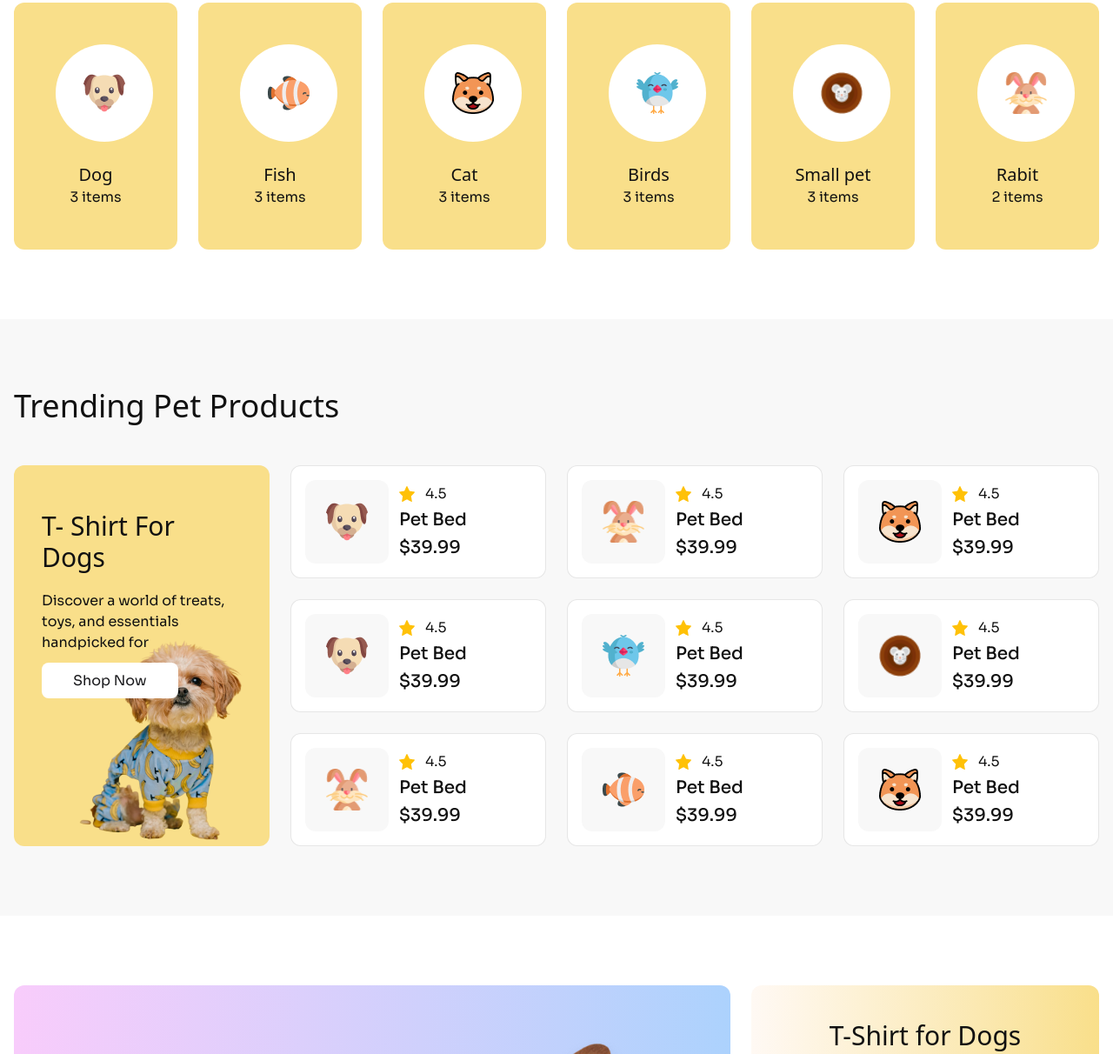
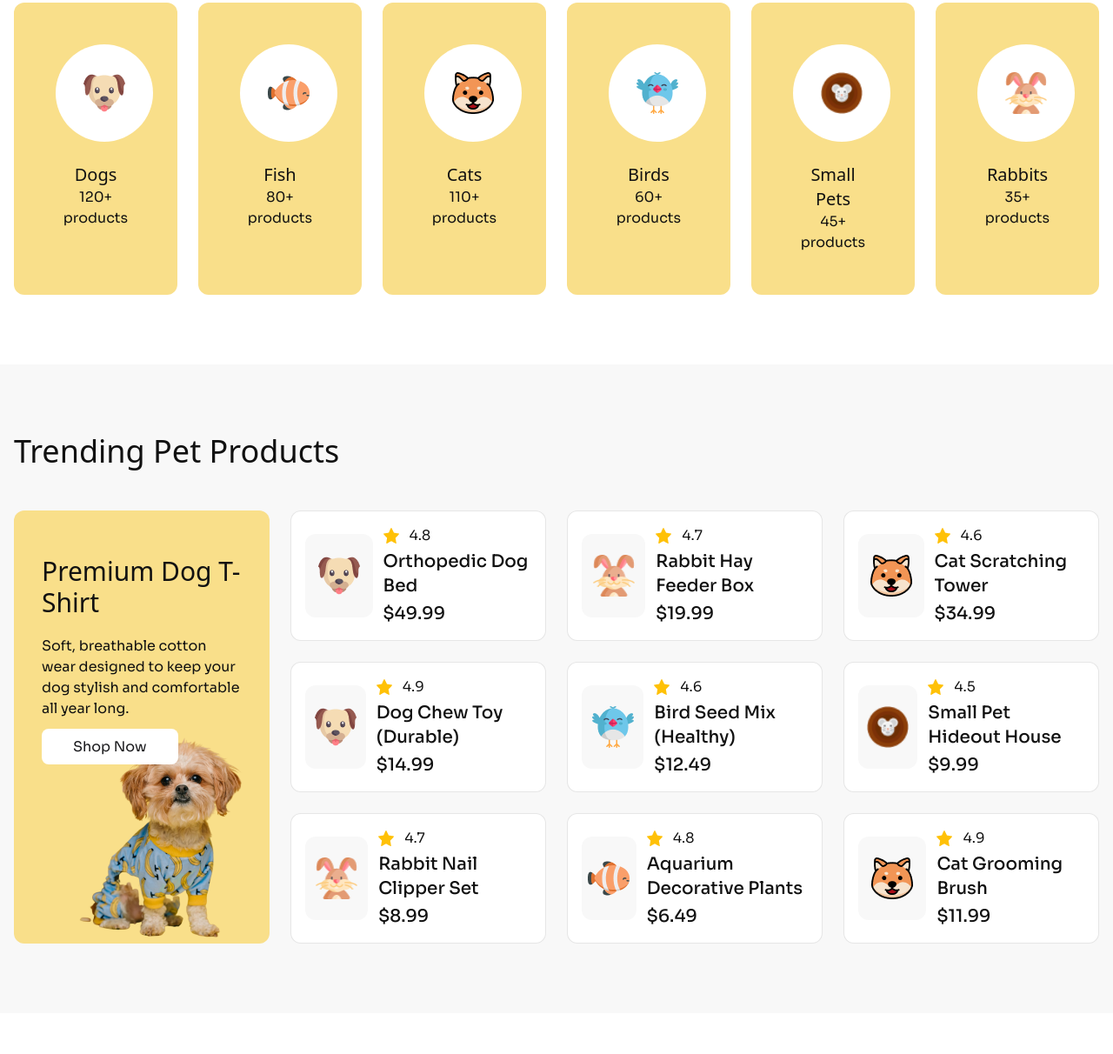
Before and after one commit to dev-rktanvir/pet-shop, a website built with Vite: page index.html in a window 1280 px wide. Shown: the part 1053-2265 px from the top of the page at 87% size. Built offline with nearby package versions, Linux system fonts and the light colour scheme; a web font is replaced by a local one.

Commit message:
remove dummey content and add relevent content & fixed nav + footer responsive issue

```diff
--- a/index.html
+++ b/index.html
@@ -5,7 +5,7 @@
   <meta charset="UTF-8" />
   <link rel="icon" type="image/svg+xml" href="/vite.svg" />
   <meta name="viewport" content="width=device-width, initial-scale=1.0" />
-  <title>pet-shop</title>
+  <title>Browse4Pets - Your Trusted Pet Marketplace</title>
   <link rel="stylesheet" href="src/style.css">
 </head>
 
@@ -15,22 +15,22 @@
     <!-- Navbar -->
     <nav class="py-5 bg-base-200">
       <!-- Nav desktop -->
-      <div class="hidden container mx-auto px-4 xl:flex items-center justify-between">
+      <div class="hidden container mx-auto px-4 xl:grid grid-cols-3 items-center justify-between">
         <!-- Left -->
         <div class="flex gap-3 items-center">
           <img src="images/logo-header.png" alt="">
           <p class="text-2xl text-secondary">Browse<span class="text-primary">4</span>Pets</p>
         </div>
         <!-- Middle -->
-        <div>
+        <div class="flex justify-center">
           <ul class="flex items-center gap-8 text-xl text-secondary">
-            <li><a href="">Find a pet</a></li>
+            <li><a href="">Find a Pet</a></li>
             <li><a href="">Breeds</a></li>
-            <li><a href="">Contact us</a></li>
+            <li><a href="">Contact Us</a></li>
           </ul>
         </div>
         <!-- right -->
-        <div class="flex items-center gap-2.5">
+        <div class="flex items-center justify-end gap-2.5">
           <div class="flex items-center gap-4">
             <img src="images/bell (1) 1.png" alt="">
             <img src="images/search (2) 1.png" alt="">
@@ -41,22 +41,22 @@
           </div>
         </div>
       </div>
+
       <!-- Nav mobile -->
       <div class="xl:hidden flex items-center justify-between px-3">
-        <!-- logo -->
         <div>
           <img src="images/logo-header.png" alt="">
         </div>
-        <!-- Hamburger & Dropdown -->
+
         <div class="dropdown dropdown-end">
           <div tabindex="0" role="button">
             <img src="images/bars-3.png" alt="">
           </div>
 
           <ul tabindex="0" class="dropdown-content bg-white shadow-2xl mt-7 p-4 rounded-lg w-[calc(100vw-24px)]">
-            <li><a href="">Find a pet</a></li>
+            <li><a href="">Find a Pet</a></li>
             <li><a href="">Breeds</a></li>
-            <li><a href="">Contact us</a></li>
+            <li><a href="">Contact Us</a></li>
             <div class="flex items-center justify-center gap-3 text-xl text-secondary mt-5">
               <button class="outline outline-primary px-9 py-2.5 rounded-lg cursor-pointer">Login</button>
               <button class="bg-primary px-9 py-2.5 rounded- cursor-pointer">Register</button>
@@ -70,12 +70,11 @@
     <section
       class="container mx-auto px-3 md:px-4 h-[450px] md:h-[800px] pt-10 md:pt-20 bg-[url(/images/cat-big.png)] bg-no-repeat bg-contain bg-bottom">
       <div class="max-w-xs md:max-w-2xl">
-        <h2 class="text-3xl md:text-6xl text-secondary">Pamper Your Pet, Because They Deserve the Bes</h2>
+        <h2 class="text-3xl md:text-6xl text-secondary">Pamper Your Pet With Comfort and Care</h2>
         <p class="text-base lg:text-xl text-secondary mt-4 mb-6">
-          Discover a world of treats, toys, and essentials handpicked for your furry friends. Shop now and make tails
-          wag with joy!
+          Explore premium pet products, top breeds, and lovable companions waiting to join your family.
         </p>
-        <a class="bg-primary px-9 py-2.5 rounded-lg" href="">Find a pet</a>
+        <a class="bg-primary px-9 py-2.5 rounded-lg" href="">Find a Pet</a>
       </div>
     </section>
   </header>
@@ -85,78 +84,71 @@
     <!-- Category section start -->
     <section class="container mx-auto px-4 py-10 lg:py-20">
       <h3 class="text-2xl lg:text-4xl text-secondary">Browse By Categories</h3>
-      <!-- cards -->
+
       <div class="grid grid-cols-2 lg:grid-cols-3 xl:grid-cols-6 gap-6 pt-12">
-        <!-- card 1 -->
+        <!-- Dog -->
         <div class="bg-primary rounded-xl text-center p-6 lg:p-12 cursor-pointer">
-          <!-- image -->
           <div class="w-28 h-28 rounded-full bg-white flex justify-center items-center mx-auto mb-6">
             <img class="w-12 h-12" src="images/dog-cartoon.png" alt="">
           </div>
-          <!-- content -->
           <div>
-            <h5 class="text-xl text-secondary">Dog</h5>
-            <p class="text-base text-secondary">3 items</p>
+            <h5 class="text-xl text-secondary">Dogs</h5>
+            <p class="text-base text-secondary">120+ products</p>
           </div>
         </div>
-        <!-- card 2 -->
+
+        <!-- Fish -->
         <div class="bg-primary rounded-xl text-center p-6 lg:p-12 cursor-pointer">
-          <!-- image -->
           <div class="w-28 h-28 rounded-full bg-white flex justify-center items-center mx-auto mb-6">
             <img class="w-12 h-12" src="images/fish-cartoon.png" alt="">
           </div>
-          <!-- content -->
           <div>
             <h5 class="text-xl text-secondary">Fish</h5>
-            <p class="text-base text-secondary">3 items</p>
+            <p class="text-base text-secondary">80+ products</p>
           </div>
         </div>
-        <!-- card 3 -->
+
+        <!-- Cat -->
         <div class="bg-primary rounded-xl text-center p-6 lg:p-12 cursor-pointer">
-          <!-- image -->
           <div class="w-28 h-28 rounded-full bg-white flex justify-center items-center mx-auto mb-6">
             <img class="w-12 h-12" src="images/cat-cartoon.png" alt="">
           </div>
-          <!-- content -->
           <div>
-            <h5 class="text-xl text-secondary">Cat</h5>
-            <p class="text-base text-secondary">3 items</p>
+            <h5 class="text-xl text-secondary">Cats</h5>
+            <p class="text-base text-secondary">110+ products</p>
           </div>
         </div>
-        <!-- card 4 -->
+
+        <!-- Birds -->
         <div class="bg-primary rounded-xl text-center p-6 lg:p-12 cursor-pointer">
-          <!-- image -->
           <div class="w-28 h-28 rounded-full bg-white flex justify-center items-center mx-auto mb-6">
             <img class="w-12 h-12" src="images/bird-cartoon.png" alt="">
           </div>
-          <!-- content -->
           <div>
             <h5 class="text-xl text-secondary">Birds</h5>
-            <p class="text-base text-secondary">3 items</p>
+            <p class="text-base text-secondary">60+ products</p>
           </div>
         </div>
-        <!-- card 5 -->
+
+        <!-- Small pets -->
         <div class="bg-primary rounded-xl text-center p-6 lg:p-12 cursor-pointer">
-          <!-- image -->
           <div class="w-28 h-28 rounded-full bg-white flex justify-center items-center mx-auto mb-6">
             <img class="w-12 h-12" src="images/mouse-cartoon.png" alt="">
           </div>
-          <!-- content -->
           <div>
-            <h5 class="text-xl text-secondary">Small pet</h5>
-            <p class="text-base text-secondary">3 items</p>
+            <h5 class="text-xl text-secondary">Small Pets</h5>
+            <p class="text-base text-secondary">45+ products</p>
           </div>
         </div>
-        <!-- card 6 -->
+
+        <!-- Rabbit -->
         <div class="bg-primary rounded-xl text-center p-6 lg:p-12 cursor-pointer">
-          <!-- image -->
           <div class="w-28 h-28 rounded-full bg-white flex justify-center items-center mx-auto mb-6">
             <img class="w-12 h-12" src="images/rabbit-cartoon.png" alt="">
           </div>
-          <!-- content -->
           <div>
-            <h5 class="text-xl text-secondary">Rabit</h5>
-            <p class="text-base text-secondary">2 items</p>
+            <h5 class="text-xl text-secondary">Rabbits</h5>
+            <p class="text-base text-secondary">35+ products</p>
           </div>
         </div>
       </div>
@@ -166,15 +158,15 @@
     <section class="bg-base-200 px-4 py-10 lg:py-20">
       <div class="container mx-auto">
         <h3 class="text-2xl lg:text-4xl text-secondary">Trending Pet Products</h3>
-        <!-- Cards -->
+
         <div class="grid grid-cols-2 md:grid-cols-3 xl:grid-cols-4 gap-3 xl:gap-6 pt-12">
 
           <!-- Big card -->
           <div
             class="bg-primary bg-[url('/images/cute-pet-small.png')] bg-no-repeat bg-bottom-right rounded-xl pt-16 pb-64 px-8 md:p-8 col-span-2 xl:col-span-1 row-span-3">
-            <h3 class="text-3xl text-secondary pt-5">T- Shirt For Dogs</h3>
+            <h3 class="text-3xl text-secondary pt-5">Premium Dog T-Shirt</h3>
             <p class="text-base text-secondary py-5">
-              Discover a world of treats, toys, and essentials handpicked for
+              Soft, breathable cotton wear designed to keep your dog stylish and comfortable all year long.
             </p>
             <a class="bg-white px-9 py-2.5 rounded-lg" href="">Shop Now</a>
           </div>
@@ -187,10 +179,10 @@
             <div>
               <div class="flex gap-3 items-center">
                 <img src="images/fi_2107957.png" alt="">
-                <p class="text-base text-secondary">4.5</p>
+                <p class="text-base text-secondary">4.8</p>
               </div>
-              <p class="text-sm md:text-xl text-secondary font-medium py-1">Pet Bed</p>
-              <p class="text-sm md:text-xl text-secondary font-medium">$39.99</p>
+              <p class="text-sm md:text-xl text-secondary font-medium py-1">Orthopedic Dog Bed</p>
+              <p class="text-sm md:text-xl text-secondary font-medium">$49.99</p>
             </div>
           </div>
 
@@ -202,10 +194,10 @@
             <div>
               <div class="flex gap-3 items-center">
                 <img src="images/fi_2107957.png" alt="">
-                <p class="text-base text-secondary">4.5</p>
+                <p class="text-base text-secondary">4.7</p>
               </div>
-              <p class="text-sm md:text-xl text-secondary font-medium py-1">Pet Bed</p>
-              <p class="text-sm md:text-xl text-secondary font-medium">$39.99</p>
+              <p class="text-sm md:text-xl text-secondary font-medium py-1">Rabbit Hay Feeder Box</p>
+              <p class="text-sm md:text-xl text-secondary font-medium">$19.99</p>
             </div>
           </div>
 
@@ -217,10 +209,10 @@
             <div>
               <div class="flex gap-3 items-center">
                 <img src="images/fi_2107957.png" alt="">
-                <p class="text-base text-secondary">4.5</p>
+                <p class="text-base text-secondary">4.6</p>
               </div>
-              <p class="text-sm md:text-xl text-secondary font-medium py-1">Pet Bed</p>
-              <p class="text-sm md:text-xl text-secondary font-medium">$39.99</p>
+              <p class="text-sm md:text-xl text-secondary font-medium py-1">Cat Scratching Tower</p>
+              <p class="text-sm md:text-xl text-secondary font-medium">$34.99</p>
             </div>
           </div>
 
@@ -232,10 +224,10 @@
             <div>
               <div class="flex gap-3 items-center">
                 <img src="images/fi_2107957.png" alt="">
-                <p class="text-base text-secondary">4.5</p>
+                <p class="text-base text-secondary">4.9</p>
               </div>
-              <p class="text-sm md:text-xl text-secondary font-medium py-1">Pet Bed</p>
-              <p class="text-sm md:text-xl text-secondary font-medium">$39.99</p>
+              <p class="text-sm md:text-xl text-secondary font-medium py-1">Dog Chew Toy (Durable)</p>
+              <p class="text-sm md:text-xl text-secondary font-medium">$14.99</p>
             </div>
           </div>
 
@@ -247,10 +239,10 @@
             <div>
               <div class="flex gap-3 items-center">
                 <img src="images/fi_2107957.png" alt="">
-                <p class="text-base text-secondary">4.5</p>
+                <p class="text-base text-secondary">4.6</p>
               </div>
-              <p class="text-sm md:text-xl text-secondary font-medium py-1">Pet Bed</p>
-              <p class="text-sm md:text-xl text-secondary font-medium">$39.99</p>
+              <p class="text-sm md:text-xl text-secondary font-medium py-1">Bird Seed Mix (Healthy)</p>
+              <p class="text-sm md:text-xl text-secondary font-medium">$12.49</p>
             </div>
           </div>
 
@@ -264,8 +256,8 @@
                 <img src="images/fi_2107957.png" alt="">
                 <p class="text-base text-secondary">4.5</p>
               </div>
-              <p class="text-sm md:text-xl text-secondary font-medium py-1">Pet Bed</p>
-              <p class="text-sm md:text-xl text-secondary font-medium">$39.99</p>
+              <p class="text-sm md:text-xl text-secondary font-medium py-1">Small Pet Hideout House</p>
+              <p class="text-sm md:text-xl text-secondary font-medium">$9.99</p>
             </div>
           </div>
 
@@ -277,10 +269,10 @@
             <div>
               <div class="flex gap-3 items-center">
                 <img src="images/fi_2107957.png" alt="">
-                <p class="text-base text-secondary">4.5</p>
+                <p class="text-base text-secondary">4.7</p>
               </div>
-              <p class="text-sm md:text-xl text-secondary font-medium py-1">Pet Bed</p>
-              <p class="text-sm md:text-xl text-secondary font-medium">$39.99</p>
+              <p class="text-sm md:text-xl text-secondary font-medium py-1">Rabbit Nail Clipper Set</p>
+              <p class="text-sm md:text-xl text-secondary font-medium">$8.99</p>
             </div>
           </div>
 
@@ -292,10 +284,10 @@
             <div>
               <div class="flex gap-3 items-center">
                 <img src="images/fi_2107957.png" alt="">
-                <p class="text-base text-secondary">4.5</p>
+                <p class="text-base text-secondary">4.8</p>
               </div>
-              <p class="text-sm md:text-xl text-secondary font-medium py-1">Pet Bed</p>
-              <p class="text-sm md:text-xl text-secondary font-medium">$39.99</p>
+              <p class="text-sm md:text-xl text-secondary font-medium py-1">Aquarium Decorative Plants</p>
+              <p class="text-sm md:text-xl text-secondary font-medium">$6.49</p>
             </div>
           </div>
 
@@ -307,46 +299,43 @@
             <div>
               <div class="flex gap-3 items-center">
                 <img src="images/fi_2107957.png" alt="">
-                <p class="text-base text-secondary">4.5</p>
+                <p class="text-base text-secondary">4.9</p>
               </div>
-              <p class="text-sm md:text-xl text-secondary font-medium py-1">Pet Bed</p>
-              <p class="text-sm md:text-xl text-secondary font-medium">$39.99</p>
+              <p class="text-sm md:text-xl text-secondary font-medium py-1">Cat Grooming Brush</p>
+              <p class="text-sm md:text-xl text-secondary font-medium">$11.99</p>
             </div>
           </div>
 
         </div>
-
       </div>
     </section>
 
+
     <!-- Every Day Price section start -->
     <section class="container mx-auto px-4 py-10 lg:py-20">
-      <!-- cards -->
       <div class="grid grid-cols-1 md:grid-cols-2 lg:grid-cols-3 gap-6">
-        <!-- small card 1 -->
+
+        <!-- Card 1 -->
         <div
           class="flex flex-col xl:flex-row justify-between items-center rounded-xl bg-linear-to-r from-[#F8CCFB] to-[#ACD2FD] p-10 xl:px-16 lg:col-span-2">
-          <!-- content -->
           <div>
-            <p class="hidden lg:block text-xl text-secondary">Under Price</p>
+            <p class="hidden lg:block text-xl text-secondary">Special Deal</p>
             <h3 class="text-3xl text-secondary">Pet Grooming Mitt</h3>
-            <h3 class="hidden lg:block text-2xl text-white">(Easy Hair Removal)</h3>
+            <h3 class="hidden lg:block text-2xl text-white">For Easy Hair Removal</h3>
             <h3 class="text-6xl text-white lg:text-secondary">$7.99</h3>
           </div>
-          <!-- image -->
           <div>
             <img src="images/cute-dog-mid.png" alt="">
           </div>
         </div>
-        <!-- small card 2 -->
+
+        <!-- Card 2 -->
         <div
           class="flex flex-col justify-between items-center rounded-xl bg-linear-to-r from-[#FFF9F4] to-[#F9DF8A] p-10 xl:px-16">
-          <!-- content -->
           <div>
-            <h3 class="text-3xl text-secondary">T-Shirt for Dogs</h3>
+            <h3 class="text-3xl text-secondary">Comfort Dog T-Shirt</h3>
             <h3 class="text-6xl text-primary mt-3">$7.99</h3>
           </div>
-          <!-- image -->
           <div>
             <img src="images/cute-pet-mid.png" alt="">
           </div>
@@ -355,21 +344,21 @@
     </section>
 
     <!-- News Letter section -->
-    <section class="container mx-auto px-4 py-10 lg:py-20">
+    <section class="container mx-auto px-4 py-10 lg:py-20 relative z-20 -mb-48 lg:-mb-72">
       <div
-        class="bg-base-200 flex flex-col lg:flex-row items-center justify-center gap-24 p-10 lg:p-16 text-center lg:text-left">
-        <!-- Images -->
+        class="bg-base-200 flex flex-col lg:flex-row items-center justify-center gap-24 p-10 lg:p-16 text-center lg:text-left rounded-xl">
+
         <div>
           <img src="images/cute-pet-mid.png" alt="">
         </div>
-        <!-- content -->
+
         <div>
           <h3 class="text-4xl text-secondary">Get Pawsome News!</h3>
           <p class="text-xl text-secondary mt-5">
-            Exclusive training tips, ticks, product deals and more.
+            Get exclusive pet care tips, discounts, product updates, and adoption alerts.
           </p>
           <fieldset class="fieldset py-10">
-            <input type="email" class="input outline-0 border-0 w-full py-8" placeholder="Enter email..." />
+            <input type="email" class="input outline-0 border-0 w-full py-8" placeholder="Enter your email..." />
             <button type="submit" class="btn bg-primary text-xl font-normal mt-4">Subscribe</button>
           </fieldset>
         </div>
@@ -378,28 +367,32 @@
   </main>
 
   <!-- Footer section -->
-  <footer class="bg-primary">
-    <div class="container mx-auto px-4 py-10 lg:py-20 flex gap-10 flex-col lg:flex-row justify-between">
+  <footer class="bg-primary relative z-0 pt-52">
+    <div class="container mx-auto px-4 py-10 lg:py-20 gap-10 grid grid-cols-1 lg:grid-cols-3">
+
       <!-- Left -->
-      <div class="lg:w-2/6">
+      <div>
         <div class="flex items-center gap-3">
           <img src="images/logo-footer.png" alt="">
           <p class="text-2xl text-secondary">Browse<span class="text-white">4</span>Pets</p>
         </div>
         <p class="text-2xl text-secondary mt-6">
-          Discover a world of treats, toys, and essentials handpicked for your furry friends
+          Your trusted marketplace for healthy pets, quality supplies, and reliable pet services.
         </p>
       </div>
+
       <!-- Middle -->
-       <div class="flex items-end">
+      <div class="flex lg:justify-center">
         <ul class="text-xl text-secondary space-y-5">
-          <li><a href="">Find a pet</a></li>
+          <li><a href="">Find a Pet</a></li>
           <li><a href="">Breeds</a></li>
-          <li><a href="">Contact us</a></li>
+          <li><a href="">Contact Us</a></li>
         </ul>
-       </div>
-       <!-- Right -->
-        <div class=" flex flex-col justify-end">
+      </div>
+
+      <!-- Right -->
+      <div class="flex flex-col lg:items-end justify-end">
+        <div>
           <p class="font-medium text-base text-secondary">Follow Us</p>
           <div class="flex items-center gap-7 mt-5">
             <img src="images/Mask group.png" alt="">
@@ -408,8 +401,11 @@
             <img src="images/Group.png" alt="">
           </div>
         </div>
+      </div>
+
     </div>
   </footer>
+
 </body>
 
 </html>
```
